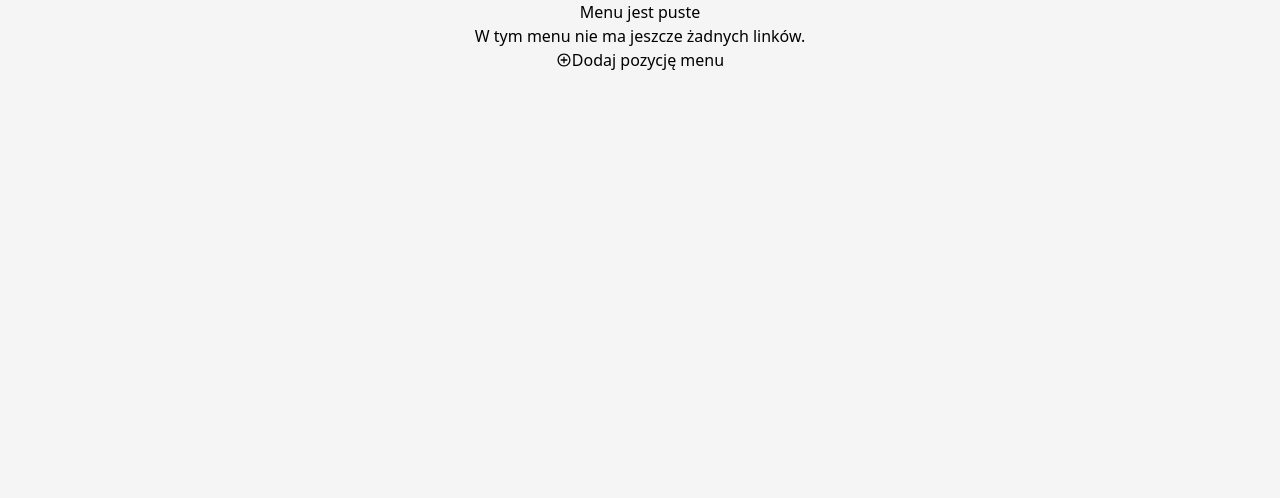
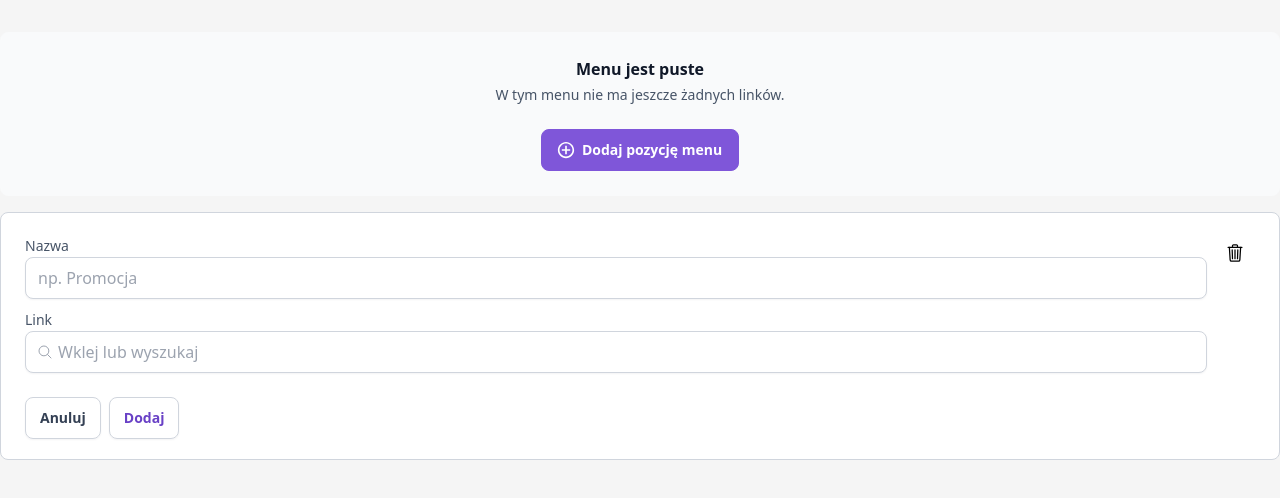
Before and after one commit to michalPastewski/droplo, a Next.js app: page /navigations in a window 1280 px wide. Shown: the top 498 px of the page. Built offline with nearby package versions, Linux system fonts and the light colour scheme.

Commit message:
DROPLO: add menu form layout

```diff
--- a/src/app/globals.css
+++ b/src/app/globals.css
@@ -7,7 +7,15 @@
       @apply flex items-center justify-center;
    }
 
+   .form_grid {
+      @apply grid grid-cols-3 grid-rows-2 auto-rows-max gap-2 gap-y-6;
+   }
+
+   .border_primary {
+      @apply border border-primary-color rounded-lg;
+   }
+
    .border_secondary {
-      @apply border border-secondary-color;
+      @apply border border-secondary-color rounded-lg;
    }
 }
--- a/src/app/navigations/page.tsx
+++ b/src/app/navigations/page.tsx
@@ -1,9 +1,11 @@
 import { NavigationMenu } from '../../ui/NavigationMenu';
+import { AddMenuForm } from '../ui/navigationForm/AddMenuForm';
 
 export default function NavigationsList() {
    return (
-       <main className="md:container md:mx-auto flex_center flex-col">
+       <main className="md:container md:mx-auto my-8 flex_center flex-col gap-4">
         <NavigationMenu />
+        <AddMenuForm />
        </main>
    );
  }
--- /dev/null
+++ b/src/app/ui/NavigationMenu.tsx
@@ -0,0 +1,14 @@
+import { IoMdAddCircleOutline } from "react-icons/io";
+
+export const NavigationMenu = () => {
+   return (
+     <header className="container mx-xl flex_center flex-col gap-6 px-4 py-6 bg-bg-secondary border_secondary">
+       <section className="container mx-w-header flex_center flex-col gap-1">
+         <h2 className="text-base font-semibold text-header-color">Menu jest puste</h2>
+         <p className="text-sm font-normal text-primary-color">W tym menu nie ma jeszcze żadnych linków.</p>
+       </section>
+       <button className="flex_center gap-1 py-2.5 px-3.5 border border-primary-button-color rounded-lg bg-primary-button text-white shadow-base-shadow">
+         <IoMdAddCircleOutline className="size-5"/><span className="px-0.5 text-sm font-semibold">Dodaj pozycję menu</span></button>
+     </header>
+   )
+ }
--- /dev/null
+++ b/src/app/ui/navigationForm/AddMenuForm.tsx
@@ -0,0 +1,21 @@
+import { IoTrashOutline } from "react-icons/io5";
+import { FormInput } from './FormInput';
+import { FormButton } from './FormButton';
+
+export const AddMenuForm = () => {
+   return (
+       <form action="" className='container mx-auto py-5 px-6 form_grid border_primary bg-bg-primary' style={{ gridTemplateColumns: '1fr auto 40px', gridTemplateRows: 'auto 1fr' }}>
+         <section className='flex flex-col gap-2 col-span-2'>
+           <FormInput label='Nazwa' placeholder='np. Promocja' />
+           <FormInput label='Link' placeholder='Wklej lub wyszukaj' isIcon='true'/>
+         </section>
+         <div className="">
+           <IoTrashOutline  className="size-10 p-2.5"/>
+         </div>
+         <section className="col-span-1 row-span-1 flex gap-2">
+           <FormButton label='Anuluj' />
+           <FormButton label='Dodaj' submit='true' />
+         </section>
+       </form>
+   )
+  }
--- /dev/null
+++ b/src/app/ui/navigationForm/FormButton.tsx
@@ -0,0 +1,9 @@
+interface FormButtonProps { label: string; submit?: string;}
+
+export const FormButton: React.FC<FormButtonProps> = ({label, submit}) => {
+const textColor = submit ? 'text-submit-color' : 'text-secondary-color';
+
+return (
+   <button className={`px-3.5 py-2.5 border_primary shadow-base-shadow font-semibold text-sm ${textColor}`}>{label}</button>
+)
+}
--- /dev/null
+++ b/src/app/ui/navigationForm/FormInput.tsx
@@ -0,0 +1,23 @@
+import { IoSearchOutline } from "react-icons/io5";
+
+
+interface FormInputProps {label: string, placeholder: string, isIcon?: string};
+
+export const FormInput: React.FC<FormInputProps> = ({label, placeholder, isIcon}) => {
+ return (
+   <div className="relative">
+     <label className="text-sm text-primary-color">{label}</label>
+     <div className="flex items-center">
+       {isIcon
+       ?
+         <>
+           <IoSearchOutline className="absolute left-3 text-gray-400" />
+           <input type="text" className="border_primary py-2 px-3 pl-8 shadow-base-shadow placeholder-placeholder-color w-full" placeholder={placeholder}/>
+         </>
+       :
+         <input type="text" className="border_primary py-2 px-3 shadow-base-shadow placeholder-placeholder-color w-full" placeholder={placeholder}/>
+       }
+     </div>
+   </div>
+ )
+}
--- a/tailwind.config.ts
+++ b/tailwind.config.ts
@@ -12,19 +12,24 @@ export default {
         'header': '352px',
       },
      backgroundColor: {
+      'bg-primary': '#FFFFFF',
       'bg-secondary': '#F9FAFB',
       'primary-button': '#7F56D9',
      },
      borderColor: {
+      'primary-color': '#D0D5DD',
       'secondary-color': '#F9FAFB',
       'primary-button-color': '#7F56D9',
      },
      textColor: {
       'header-color': '#101828',
       'primary-color': '#475467',
+      'secondary-color': '#344054',
+      'placeholder-color': '#6677085',
+      'submit-color': '#6941C6',
      },
      boxShadow: {
-      'button-shadow': '0px 1px 2px 0px #1018280D',
+      'base-shadow': '0px 1px 2px 0px #1018280D',
      },
     },
   },
```
